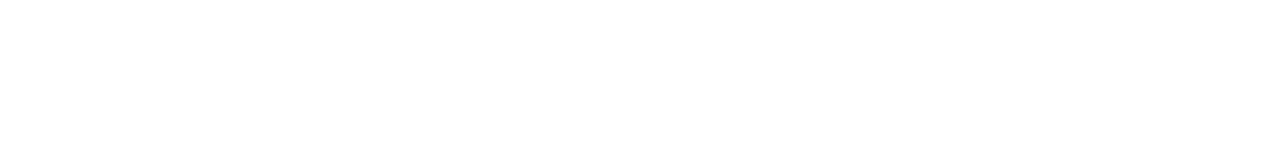
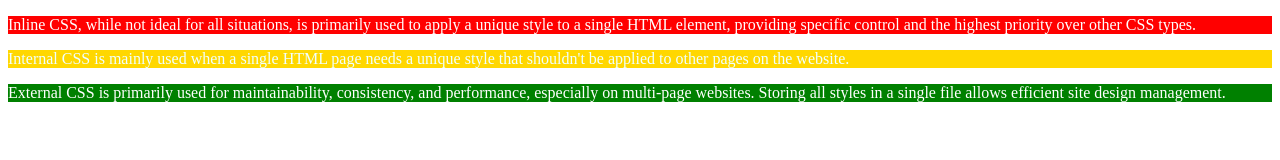
Before and after one commit to Ubaidullah-Git/Sigma-Website-Development-Course, a plain HTML site: page Lesson no. 015 Inline, Internal & External CSS/index.html in a window 1280 px wide. Drawn offline with Linux system fonts and the light colour scheme.

Commit message:
Inline, Internal & External CSS

```diff
--- a/Lesson no. 015 Inline, Internal & External CSS/index.html
+++ b/Lesson no. 015 Inline, Internal & External CSS/index.html
@@ -1,11 +1,31 @@
 <!DOCTYPE html>
 <html lang="en">
+
 <head>
     <meta charset="UTF-8">
     <meta name="viewport" content="width=device-width, initial-scale=1.0">
-    <title>Document</title>
+    <title>Inline, Internal & External CSS</title>
+    <link rel="stylesheet" href="style.css">
+    <style>
+        main {
+            background-color: gold;
+            color: azure;
+        }
+    </style>
 </head>
+
 <body>
+    <header style="color: white; background-color: red;">
+        <p>Inline CSS, while not ideal for all situations, is primarily used to apply a unique style to a single HTML element, providing specific control and the highest priority over other CSS types.</p>
+    </header>
+    <main>
+        <article>
+            <p>Internal CSS is mainly used when a single HTML page needs a unique style that shouldn't be applied to other pages on the website.</p>
+        </article>
+    </main>
+    <footer>
+        <p>External CSS is primarily used for maintainability, consistency, and performance, especially on multi-page websites. Storing all styles in a single file allows efficient site design management.</p>
+    </footer>
+</body>
 
-</body>
 </html>
--- a/Lesson no. 015 Inline, Internal & External CSS/style.css
+++ b/Lesson no. 015 Inline, Internal & External CSS/style.css
@@ -0,0 +1,4 @@
+footer {
+    background-color: green;
+    color: white;
+}
```
